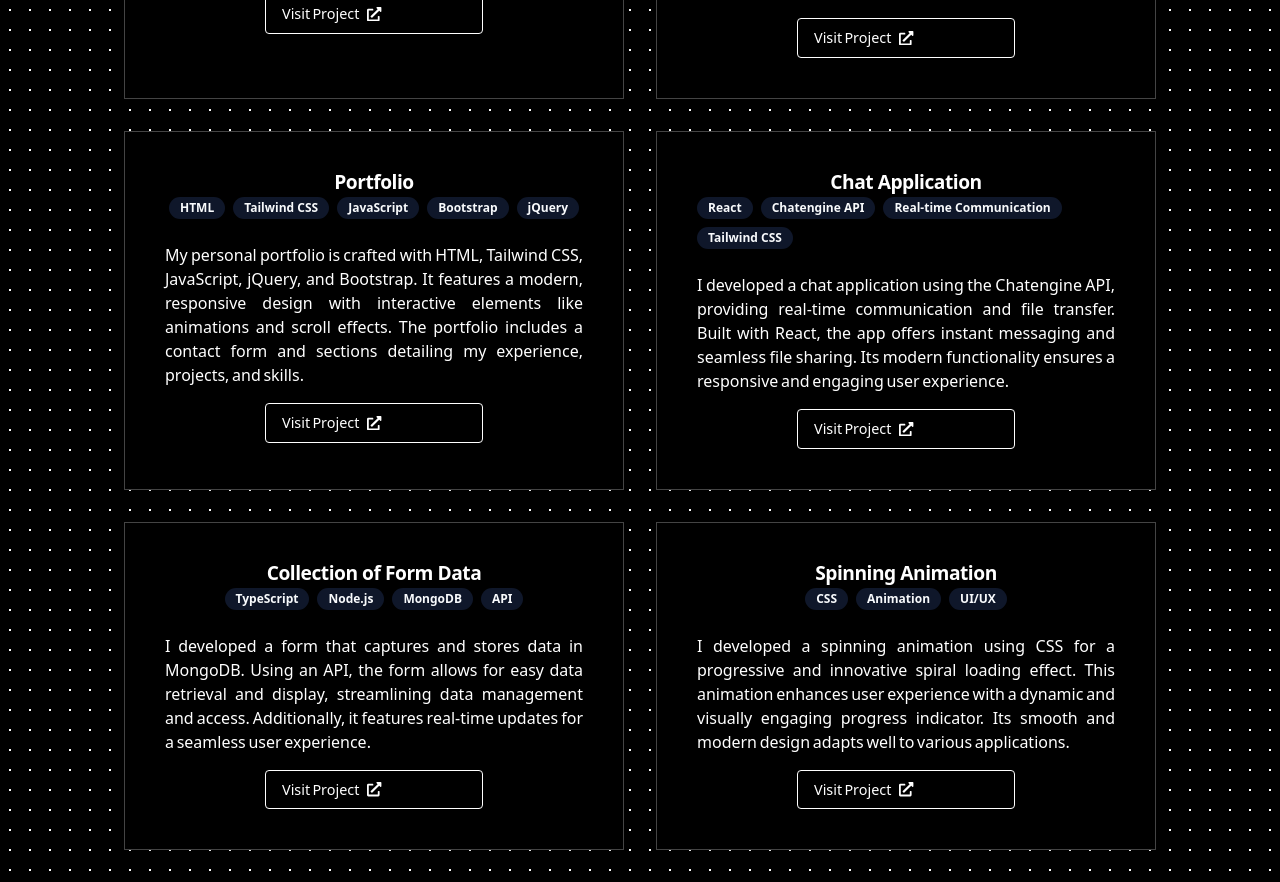
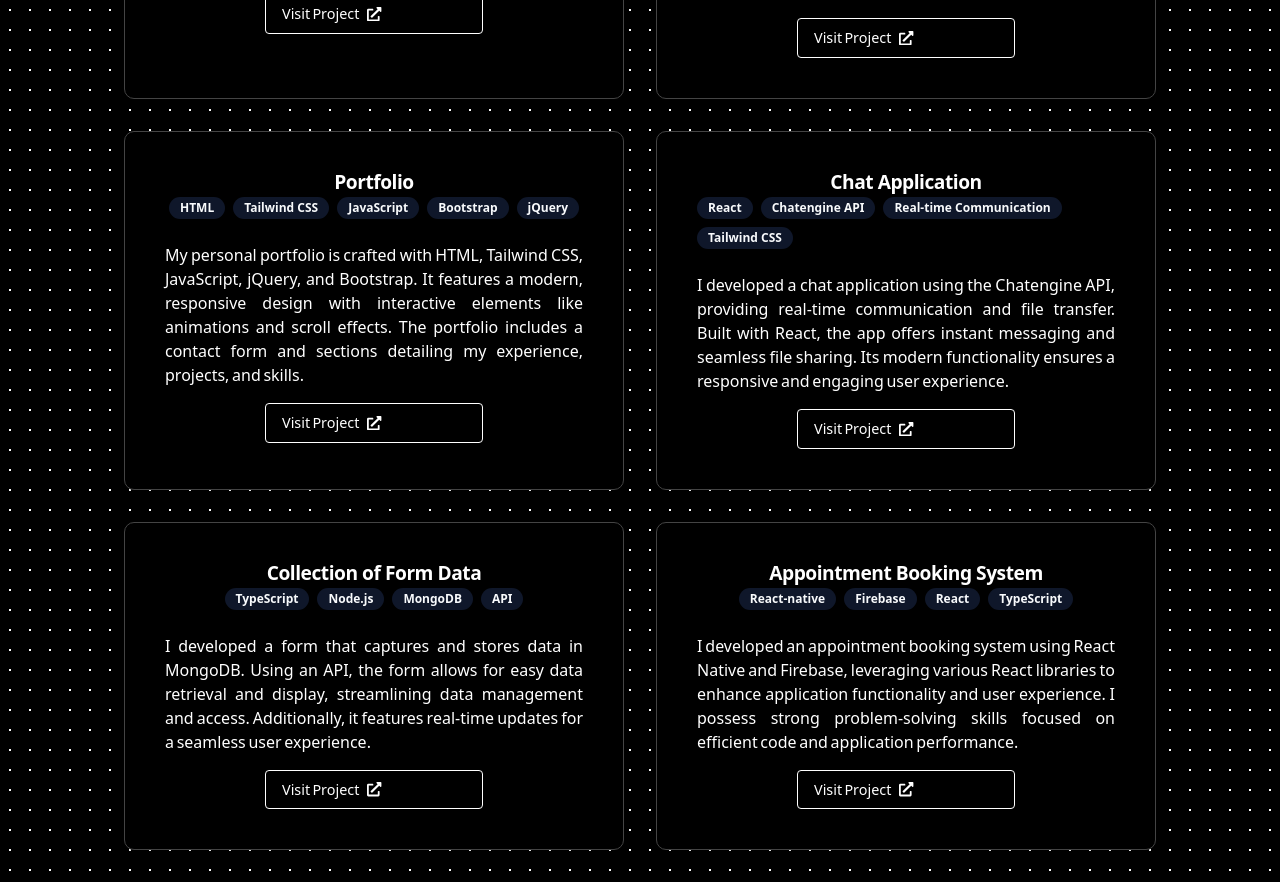
Before and after one commit to elanchandru2/Shadecn--Portfolio, a React (Vite) app: page /projects in a window 1280 px wide. Shown: the part 620-1502 px from the top of the page. Built offline with nearby package versions, Linux system fonts and the light colour scheme.

Commit message:
fixed some bug

```diff
--- a/src/components/Home.jsx
+++ b/src/components/Home.jsx
@@ -247,7 +247,7 @@ const Home = () => {
         animate={{ opacity: 1, x: 0 }}
         transition={{ duration: 0.8, delay: 0.6 }} // Faster animation
       >
-        Chandru._
+        Chandru.
       </Intro>
       <Description
         initial={{ opacity: 0, x: -50 }}
--- a/src/components/Projects.jsx
+++ b/src/components/Projects.jsx
@@ -19,6 +19,7 @@ const Container = styled.div`
 const MainCard = styled(Card)`
 background-color: #000;
 color: #fff;
+border-radius: 10px;
 width: 100%;
 max-width: 1500px; /* Adjust width as needed */
 border: 1px solid #444;
@@ -45,12 +46,14 @@ const ProjectsContainer = styled.div`
   gap: 2rem;
   width: 100%;
   max-width: 1500px;
+  border-radius: 10px;
   justify-content: center; /* Centers the cards horizontally */
 `;
 
 const AnimatedProjectCard = styled(motion.div)`
   background-color: black;
   color: #fff;
+    border-radius: 10px;
   flex: 1 1 calc(33.333% - 2rem); /* Responsive card width with gap adjustment */
   max-width: 500px;
   border: 1px solid #444;
@@ -145,19 +148,19 @@ const Project = () => {
       title: "TechTrooper (React And API)",
       description: "Built a React-based ecommerce site with API integration for seamless functionality and a dynamic user experience. The site includes essential ecommerce functionalities such as product browsing, cart management, secure payment processing, and order tracking.",
       badges: ["JavaScript", "CSS", "React", "API"],
-      link: "https://example.com/techtrooper"
+      link: "https://github.com/elanchandru2/TechTrooper"
     },
     {
       title: "Portfolio",
       description: "My personal portfolio is crafted with HTML, Tailwind CSS, JavaScript, jQuery, and Bootstrap. It features a modern, responsive design with interactive elements like animations and scroll effects. The portfolio includes a contact form and sections detailing my experience, projects, and skills.",
       badges: ["HTML", "Tailwind CSS", "JavaScript", "Bootstrap", "jQuery"],
-      link: "https://example.com/portfolio"
+      link: "https://github.com/elanchandru2/Portfolio"
     },
     {
       title: "Chat Application",
       description: "I developed a chat application using the Chatengine API, providing real-time communication and file transfer. Built with React, the app offers instant messaging and seamless file sharing. Its modern functionality ensures a responsive and engaging user experience.",
       badges: ["React", "Chatengine API", "Real-time Communication", "Tailwind CSS"],
-      link: "https://example.com/chat-application"
+      link: "https://github.com/elanchandru2/Chat-Application"
     },
     {
       title: "Collection of Form Data",
@@ -166,10 +169,10 @@ const Project = () => {
       link: "https://example.com/form-data"
     },
     {
-      title: "Spinning Animation",
-      description: "I developed a spinning animation using CSS for a progressive and innovative spiral loading effect. This animation enhances user experience with a dynamic and visually engaging progress indicator. Its smooth and modern design adapts well to various applications.",
-      badges: ["CSS", "Animation", "UI/UX"],
-      link: "https://example.com/spinning-animation"
+      title: "Appointment Booking System",
+      description: "I developed an appointment booking system using React Native and Firebase, leveraging various React libraries to enhance application functionality and user experience. I possess strong problem-solving skills focused on efficient code and application performance.",
+      badges: ["React-native", "Firebase", "React", "TypeScript"],
+      link: "https://github.com/elanchandru2/Appointment-Booking-System "
     }
   ];
 
```
Also changed, not shown: 1 other file (tests, documents, lock files or other folders).
